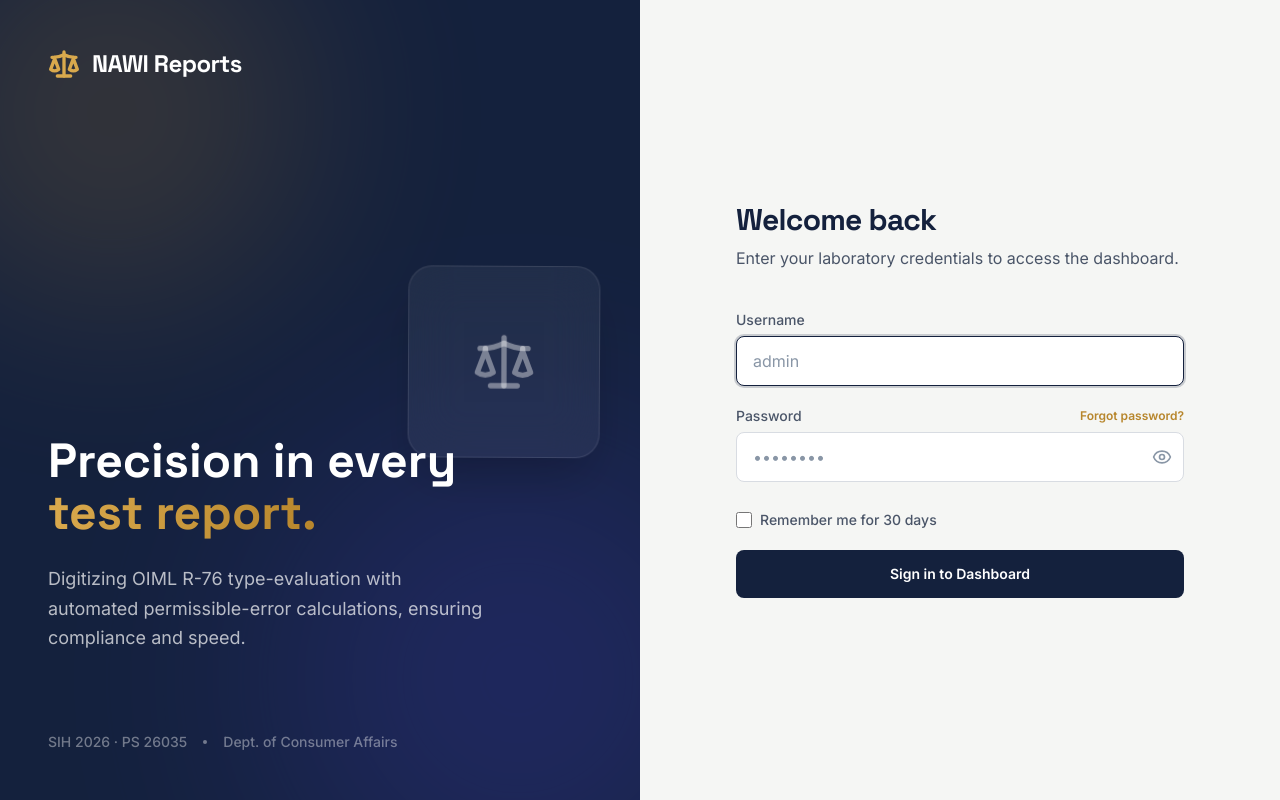
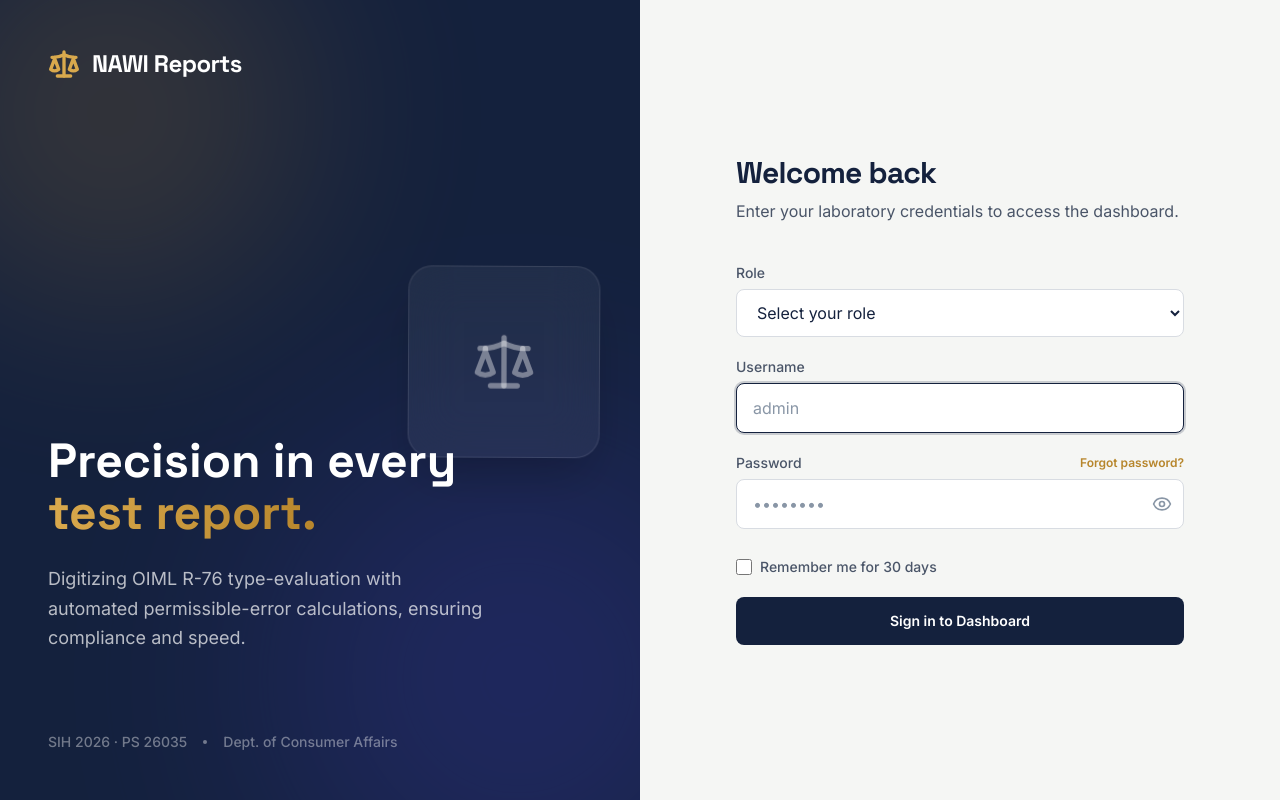
Before and after one commit to Ishant-raj-2006/weighing-machine, a React (Vite) app in the folder frontend/: page /login in a window 1280 px wide. Built offline with nearby package versions, Linux system fonts and the light colour scheme; no server answers.

Commit message:
Admin Panel

```diff
--- a/frontend/src/context/AuthContext.jsx
+++ b/frontend/src/context/AuthContext.jsx
@@ -9,7 +9,7 @@ export function AuthProvider({ children }) {
     return raw ? JSON.parse(raw) : null
   })
 
-  const login = useCallback(async (username, password) => {
+  const login = useCallback(async (username, password, selectedRole) => {
     const form = new URLSearchParams()
     form.append('username', username)
     form.append('password', password)
@@ -17,6 +17,11 @@ export function AuthProvider({ children }) {
       headers: { 'Content-Type': 'application/x-www-form-urlencoded' },
     })
     const { access_token, role, full_name } = res.data
+
+    if (selectedRole && role !== selectedRole) {
+      throw new Error('User does not have the selected role.')
+    }
+
     localStorage.setItem('nawi_token', access_token)
     const userObj = { username, role, full_name }
     localStorage.setItem('nawi_user', JSON.stringify(userObj))
--- a/frontend/src/pages/Login.jsx
+++ b/frontend/src/pages/Login.jsx
@@ -9,6 +9,7 @@ import { toast } from 'sonner'
 import { Eye, EyeOff, Scale, Loader2 } from 'lucide-react'
 
 const loginSchema = z.object({
+  role: z.string().min(1, 'Role is required'),
   username: z.string().min(1, 'Username is required'),
   password: z.string().min(1, 'Password is required'),
 })
@@ -25,17 +26,17 @@ export default function Login() {
     formState: { errors, isSubmitting },
   } = useForm({
     resolver: zodResolver(loginSchema),
-    defaultValues: { username: '', password: '' }
+    defaultValues: { role: '', username: '', password: '' }
   })
 
   async function onSubmit(data) {
     try {
-      await login(data.username, data.password)
+      await login(data.username, data.password, data.role)
       toast.success('Successfully logged in!')
       const dest = location.state?.from?.pathname || '/'
       navigate(dest, { replace: true })
     } catch (err) {
-      toast.error(err?.response?.data?.detail || 'Login failed. Check your credentials.')
+      toast.error(err?.response?.data?.detail || err.message || 'Login failed. Check your credentials.')
     }
   }
 
@@ -106,6 +107,27 @@ export default function Login() {
 
           <form onSubmit={handleSubmit(onSubmit)} className="space-y-5">
             <div>
+              <label className="mb-1.5 block text-sm font-medium text-steel">Role</label>
+              <div className="relative">
+                <select
+                  {...register('role')}
+                  className={`w-full rounded-lg border bg-white px-4 py-3 text-ink transition-all focus:outline-none focus:ring-2 focus:ring-ink/20 ${errors.role ? 'border-fail focus:border-fail' : 'border-line focus:border-ink'}`}
+                >
+                  <option value="">Select your role</option>
+                  <option value="admin">Administrator</option>
+                  <option value="lab_manager">Lab Manager</option>
+                  <option value="testing_officer">Testing Officer</option>
+                  <option value="reviewer">Reviewer</option>
+                </select>
+              </div>
+              {errors.role && (
+                <motion.p initial={{ opacity: 0, y: -5 }} animate={{ opacity: 1, y: 0 }} className="mt-1.5 text-sm font-medium text-fail">
+                  {errors.role.message}
+                </motion.p>
+              )}
+            </div>
+
+            <div>
               <label className="mb-1.5 block text-sm font-medium text-steel">Username</label>
               <div className="relative">
                 <input
```
Also changed, not shown: 1 other file (tests, documents, lock files or other folders).
